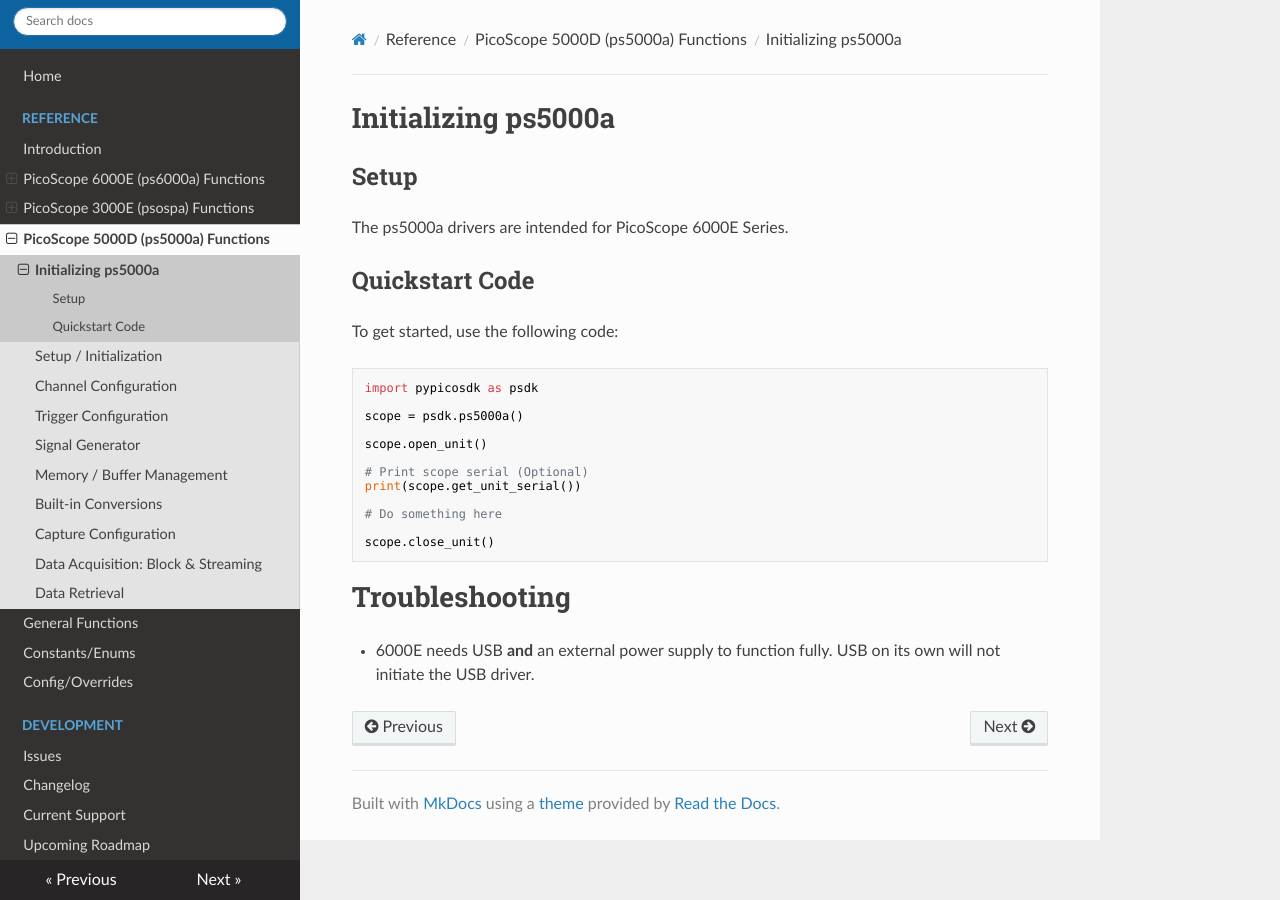
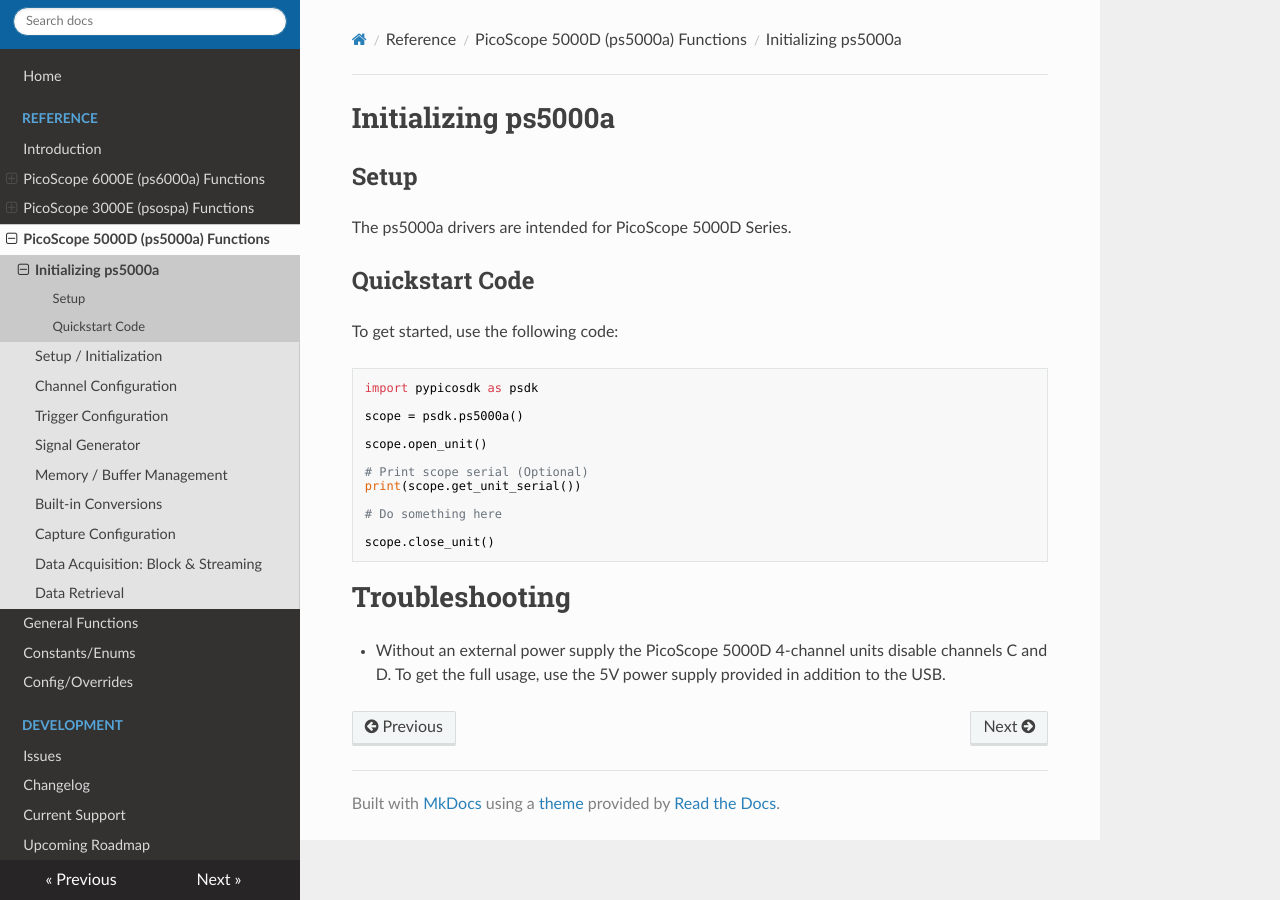
Before and after one commit to picotech/pyPicoSDK, an MkDocs documentation site: the page built from docs/docs/ref/ps5000a/init.md, in a window 1280 px wide. Built offline with MkDocs 1.6.1, drawn with Linux system fonts in a browser that asks for light colours; nearby versions of some CDN libraries.

Commit message:
Fixed incorrect references in ps5000a/init.md

````diff
--- a/docs/docs/ref/ps5000a/init.md
+++ b/docs/docs/ref/ps5000a/init.md
@@ -2,7 +2,7 @@
 <!-- Copyright (C) 2025-2025 Pico Technology Ltd. See LICENSE file for terms. -->
 
 ## Setup
-The ps5000a drivers are intended for PicoScope 6000E Series.
+The ps5000a drivers are intended for PicoScope 5000D Series.
 
 ## Quickstart Code
 To get started, use the following code:
@@ -22,4 +22,5 @@ scope.close_unit()
 ```
 
 # Troubleshooting
- - 6000E needs USB **and** an external power supply to function fully. USB on its own will not initiate the USB driver.
+ - Without an external power supply the PicoScope 5000D 4-channel units disable channels C and D.
+   To get the full usage, use the 5V power supply provided in addition to the USB.
````
